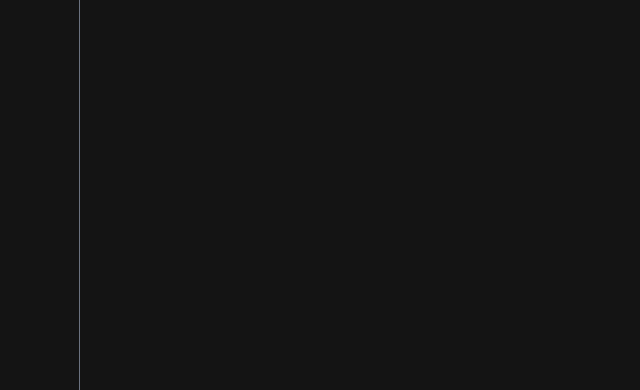
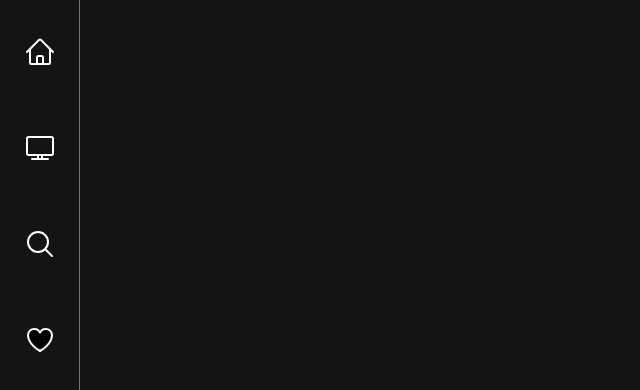
Before and after one commit to MuhammedElshreef/movie-clone, a Vue app: page / in a window 1280 px wide. Shown: the top 390 px of the page, without its empty margins (0-640 px from the left). Built offline with nearby package versions, Linux system fonts and the light colour scheme.

Commit message:
initial commit

```diff
--- a/src/components/NavBar.vue
+++ b/src/components/NavBar.vue
@@ -3,12 +3,12 @@
   <div
     class="fixed bg-[#141414] min-h-screen w-20 border-r-[0.1px] border-gray-500 flex flex-col items-center pt-9 gap-16"
   >
-    <!-- <button>
+    <button>
       <img src="../assets/icons/homeIcon.svg" class="w-8" alt="" />
     </button>
-    <button>
+    <!-- <button>
       <img src="../assets/icons/movieIcon.svg" class="w-8" alt="" />
-    </button>
+    </button> -->
     <button>
       <img src="../assets/icons/tvIcon.svg" class="w-8" alt="" />
     </button>
@@ -17,6 +17,6 @@
     </button>
     <button>
       <img src="../assets/icons/favoriteIcon.svg" class="w-8" alt="" />
-    </button> -->
+    </button>
   </div>
 </template>
```
